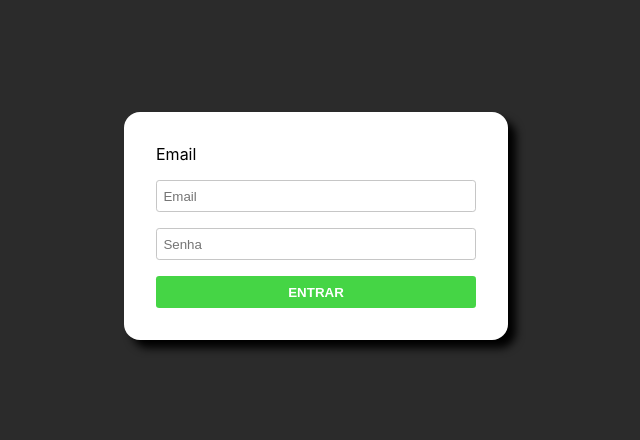
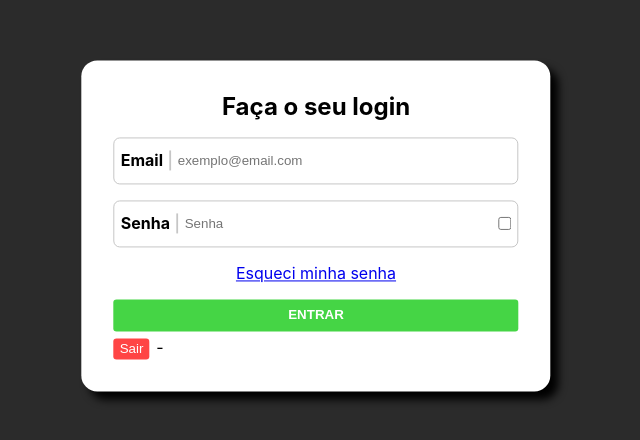
Before and after one commit to TiagoCarnevalli/secret-family-plus, a React (Create React App) app: page / in a window 1280 px wide. Shown: the part 174-614 px from the top of the page, without its empty margins (324-964 px from the left). Built offline with nearby package versions, Linux system fonts and the light colour scheme.

Commit message:
Container configurado

```diff
--- a/src/api/firebase.js
+++ b/src/api/firebase.js
@@ -1,22 +1,21 @@
 // Import the functions you need from the SDKs you need
-import { initializeApp } from "firebase/app";
+import { initializeApp } from 'firebase/app';
+import { getAuth } from 'firebase/auth';
 // TODO: Add SDKs for Firebase products that you want to use
 // https://firebase.google.com/docs/web/setup#available-libraries
 
 import { getFirestore } from 'firebase/firestore';
 
-// import { getStorage  } from 'firebase/storage';
-
 // Your web app's Firebase configuration
 const firebaseConfig = initializeApp({
-  apiKey: "AIzaSyCvd16xyBrISnfefW4GhOXtQeN-SVqUipE",
-  authDomain: "secret-family.firebaseapp.com",
-  projectId: "secret-family",
-  storageBucket: "secret-family.appspot.com",
-  messagingSenderId: "564717251448",
-  appId: "1:564717251448:web:8992cd88a477de7230f68d"
+  apiKey: 'AIzaSyCvd16xyBrISnfefW4GhOXtQeN-SVqUipE',
+  authDomain: 'secret-family.firebaseapp.com',
+  projectId: 'secret-family',
+  storageBucket: 'secret-family.appspot.com',
+  messagingSenderId: '564717251448',
+  appId: '1:564717251448:web:8992cd88a477de7230f68d'
 });
 
 // Initialize Firebase
 export const dbFirestore = getFirestore(firebaseConfig);
-// export const dbStorage = getStorage(app);
+export const auth = getAuth(firebaseConfig);
--- a/src/pages/App.tsx
+++ b/src/pages/App.tsx
@@ -1,20 +1,62 @@
 import React, { useState } from 'react';
 import '../styles/App.scss';
 
+import { signInWithEmailAndPassword, signOut,  } from 'firebase/auth';
+import { auth } from '../api/firebase';
+
 function App() {
   const [email, setEmail] = useState('');
-  const [password, setpassword] = useState('');
+  const [password, setPassword] = useState('');
+  const [hide, setHide] = useState(false);
+  const [user, setUser] = useState({});
+
+  function handleLogin(e: React.FormEvent) {
+    e.preventDefault();
+
+    signInWithEmailAndPassword(auth, email, password)
+      .then((userLogged) => {
+        console.log('Logged:');
+        console.log(userLogged.user);
+        console.log(userLogged.providerId);
+        console.log(userLogged.operationType);
+        setUser(userLogged.user);
+      })
+      .catch((error) => {
+        console.log('Error:');
+        console.log(error);
+      })
+  }
 
   return (
     <div className='login-container'>
-      <form>
-        <label>
-          Email
-        </label>
-        <input id='email' type='email' placeholder='Email' value={email} onChange={({currentTarget}) => { setEmail(currentTarget.value.replace(/\s/g, '')) }} />
-        <input id='password' type={'password'} placeholder='Senha' />
+      <header>
+        <h2>Faça o seu login</h2>
+      </header>
+      <form onSubmit={(form) => handleLogin(form)}>
+        <div>
+          <label>Email</label>
+          <input id='email' type='email' placeholder='exemplo@email.com' value={email} onChange={({target}) => { setEmail(target.value) }} />
+        </div>
+        <div>
+          <label>Senha</label>
+          <input id='password' type={hide ? 'password' : 'text'} placeholder='Senha' value={password} onChange={({target}) => { setPassword(target.value) }}  />
+          <input type='checkbox' checked={hide} onChange={() => { setHide(!hide) }} style={{ width: 'fit-content' }} />
+        </div>
+        <a href='www.google.com'>Esqueci minha senha</a>
         <button type='submit'>Entrar</button>
       </form>
+      <div style={{ marginTop: '0.4rem' }}>
+        <button onClick={() => { setUser({}); signOut(auth) }}
+          style={{
+            background: 'var(--red)',
+            border: 'none',
+            color: 'white',
+            padding: '0.2rem 0.4rem',
+            borderRadius: '0.2rem',
+            marginRight: '0.4rem'
+          }}>Sair</button>
+        {(user as any).email || '-'}
+      </div>
     </div>
   );
 }
--- a/src/styles/App.scss
+++ b/src/styles/App.scss
@@ -8,16 +8,54 @@
   top: 50%;
   left: 50%;
 
+  header {
+    margin-bottom: 1rem;
+
+    h2 {
+      width: fit-content;
+      margin: auto;
+    }
+  }
+
   form {
     display: grid;
     gap: 1rem;
 
-    input {
+    div {
+      display: flex;
+      align-items: center;
+      padding: 0.4rem;
       border: #c6c6c6 1px solid;
-      border-radius: 0.2rem;
-      height: 2rem;
-      width: 20rem;
-      padding: 0.4rem;
+      border-radius: 0.4rem;
+
+      label {
+        padding-right: 0.4rem;
+        border-right: #c6c6c6 2px solid;
+        font-weight: bolder;
+      }
+
+      input {
+        border: none;
+        border-radius: 0.2rem;
+        height: 2rem;
+        width: 20rem;
+        padding: 0.4rem;
+
+        &:focus {
+          outline: none;
+        }
+      }
+    }
+
+    a {
+      width: fit-content;
+      margin: auto;
+      text-decoration: underline;
+      cursor: pointer;
+
+      &:hover {
+        text-decoration: none;
+      }
     }
 
     button {
@@ -28,6 +66,13 @@
       border-radius: 0.2rem;
       color: white;
       background: var(--green);
+      cursor: pointer;
+      transition: all 0.1s ease-in-out;
+
+      &:active {
+        filter: brightness(95%);
+        box-shadow: inset 0 0 0.5rem #00000065;
+      }
     }
   }
 }
```
Also changed, not shown: 1 other file (tests, documents, lock files or other folders).
